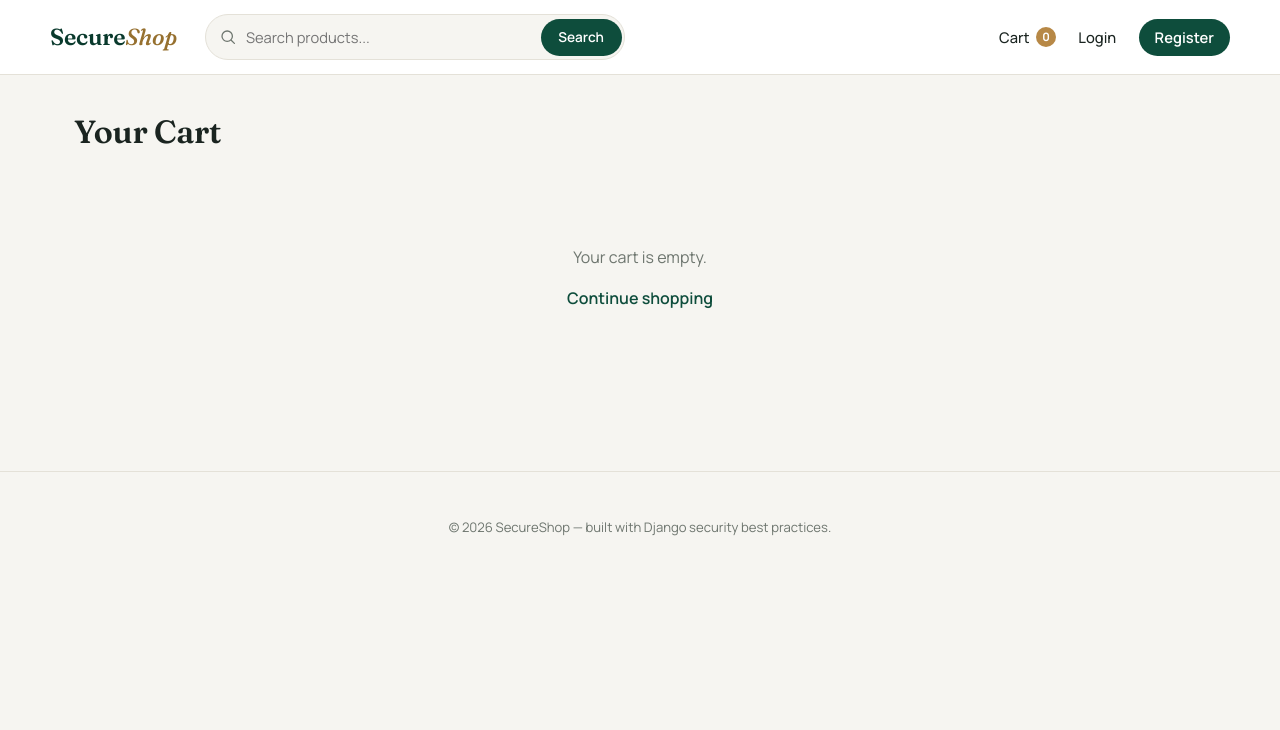
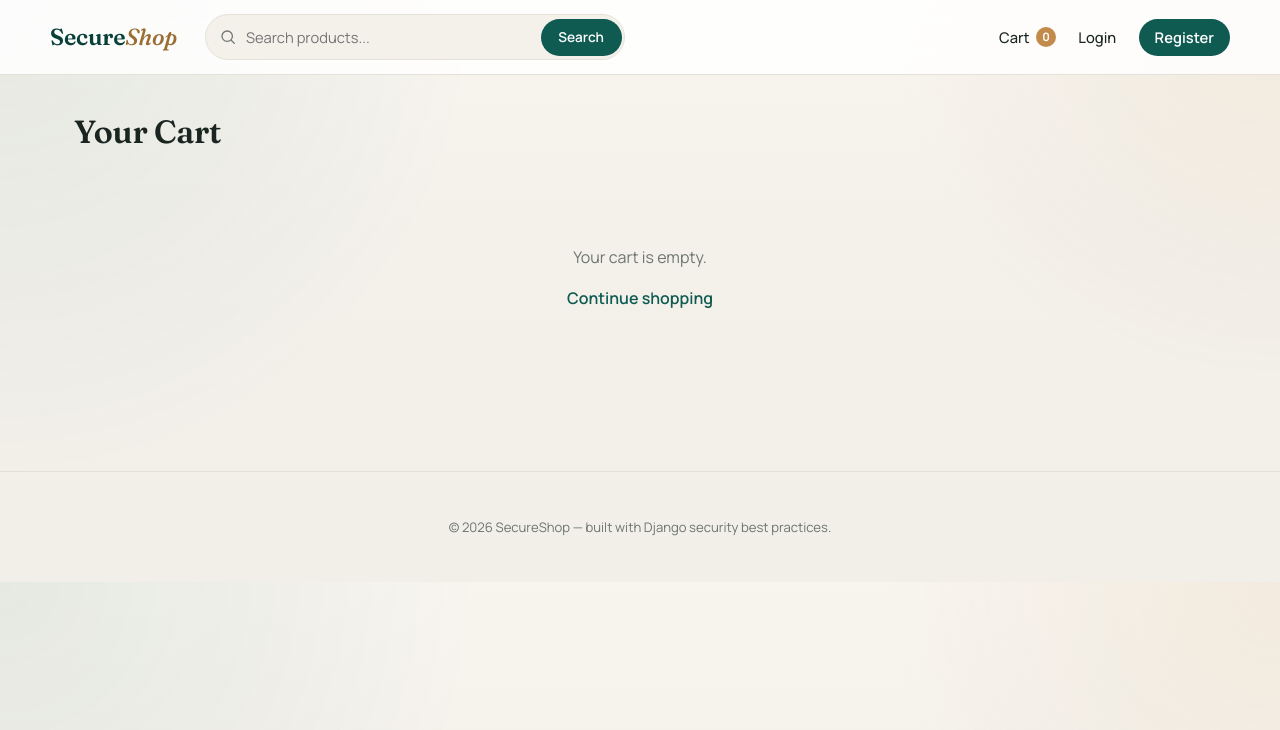
Before and after one commit to geralynabad/secureshop-ecommerce, a Django app: page /cart/ in a window 1280 px wide. Shown: the top 730 px of the page. Run offline with Django 5.2, Linux system fonts and the light colour scheme.

Commit message:
Refine sidebar and color palette

```diff
--- a/static/css/style.css
+++ b/static/css/style.css
@@ -6,18 +6,18 @@
 :root {
     --ink: #1A2420;
     --muted: #6E766F;
-    --paper: #F6F5F1;
+    --paper: #F4F1EB;
     --card: #FFFFFF;
     --border: #E4E1D8;
 
-    --primary: #0E4D3C;
-    --primary-dark: #0A3A2D;
-    --primary-tint: #E7F0EC;
-    --sage: #4C7A63;
+    --primary: #0F5B52;
+    --primary-dark: #0A403A;
+    --primary-tint: #E1F0ED;
+    --sage: #5A856E;
 
-    --accent: #B78846;
-    --accent-dark: #96702F;
-    --accent-tint: #F6EEDF;
+    --accent: #C28B4B;
+    --accent-dark: #9A6D33;
+    --accent-tint: #F7E8D6;
 
     --danger: #A63D2E;
     --danger-tint: #FBEAE6;
@@ -44,7 +44,10 @@ html { scroll-behavior: smooth; }
 body {
     margin: 0;
     font-family: var(--font-body);
-    background: var(--paper);
+    background:
+        radial-gradient(circle at top left, rgba(15, 91, 82, 0.08), transparent 34%),
+        radial-gradient(circle at top right, rgba(194, 139, 75, 0.10), transparent 28%),
+        linear-gradient(180deg, #F8F5EF 0%, var(--paper) 38%, #F1EFE8 100%);
     color: var(--ink);
     line-height: 1.55;
     -webkit-font-smoothing: antialiased;
@@ -68,12 +71,13 @@ a:hover { text-decoration: underline; }
    Header / Nav
    ========================================================================== */
 .site-header {
-    background: var(--card);
+    background: rgba(255, 255, 255, 0.84);
     border-bottom: 1px solid var(--border);
     padding: 0.9rem 1.5rem;
     position: sticky;
     top: 0;
     z-index: 20;
+    backdrop-filter: blur(12px);
 }
 
 .nav-container {
```
Also changed, not shown: other parts of static/css/style.css (+50 -6 lines).
